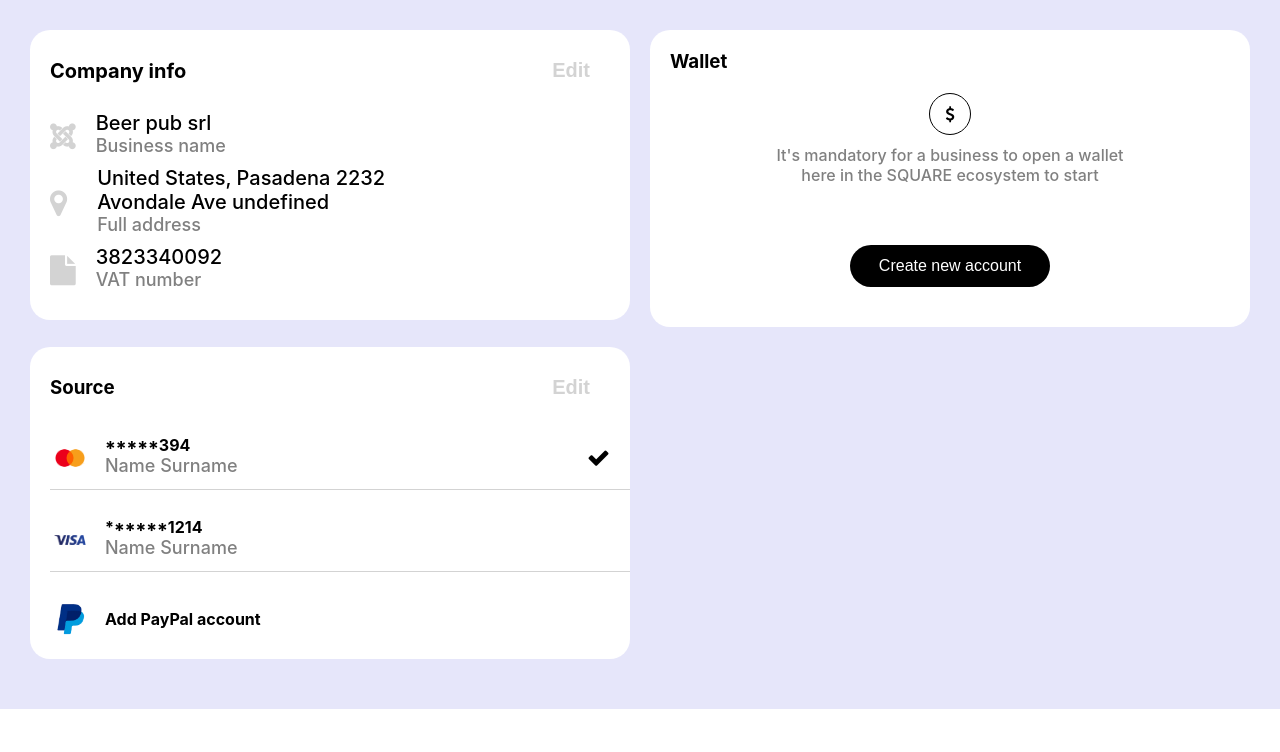
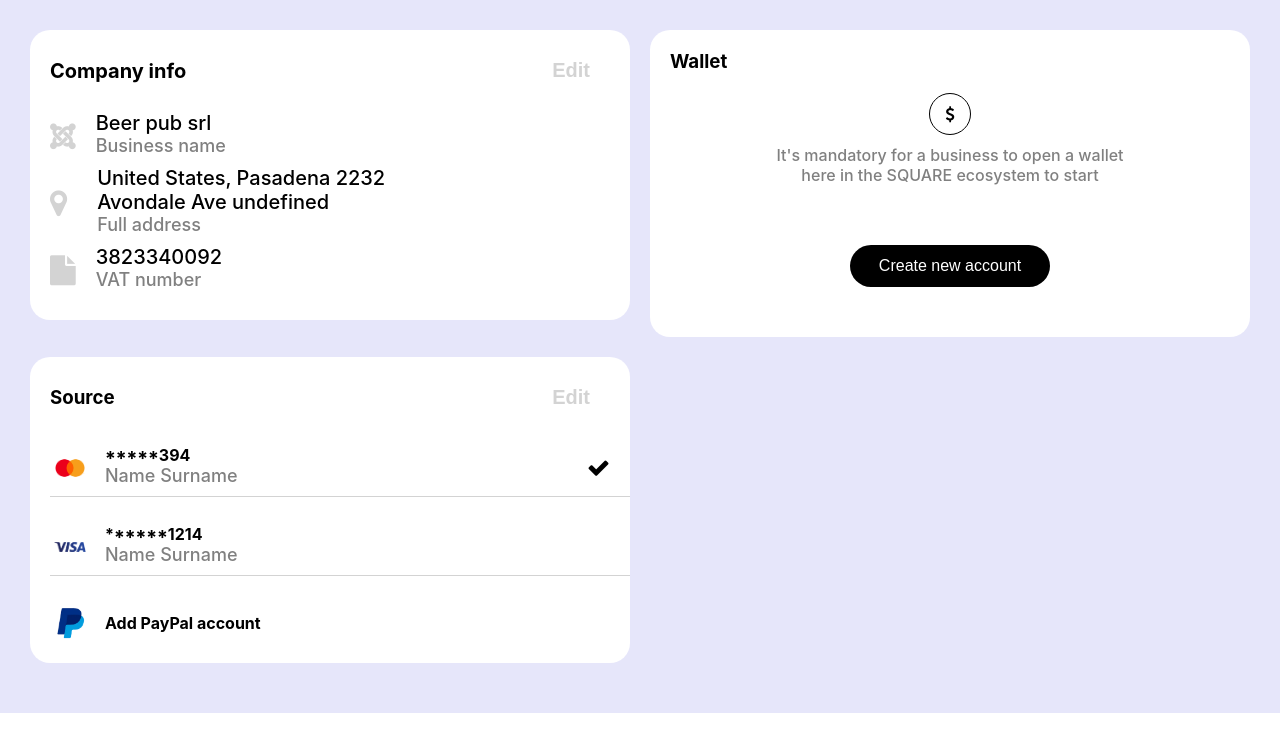
Before and after one commit to Zaibi727/Collection-of-Designs, a React (Create React App) app: page / in a window 1280 px wide. Shown: the top 752 px of the page. Built offline with nearby package versions, Linux system fonts and the light colour scheme.

Commit message:
setting of code

```diff
--- a/src/components/twentyTwo/source/source.css
+++ b/src/components/twentyTwo/source/source.css
@@ -31,7 +31,7 @@
    align-items: center;
    margin-top: 27px;
    margin-right: -20px;
-   padding-bottom: 8px;
+   padding-bottom: 5px;
    border-bottom: 1px solid lightgray;
 }
 .middle-sub:last-child{
--- a/src/components/twentyTwo/wallet/wallet.css
+++ b/src/components/twentyTwo/wallet/wallet.css
@@ -32,6 +32,7 @@
 }
 .middle-sub button{
     margin-top: 60px;
+    margin-bottom: 10px;
     padding: 12px;
     font-size: 16px;
     max-width: 200px;
```
